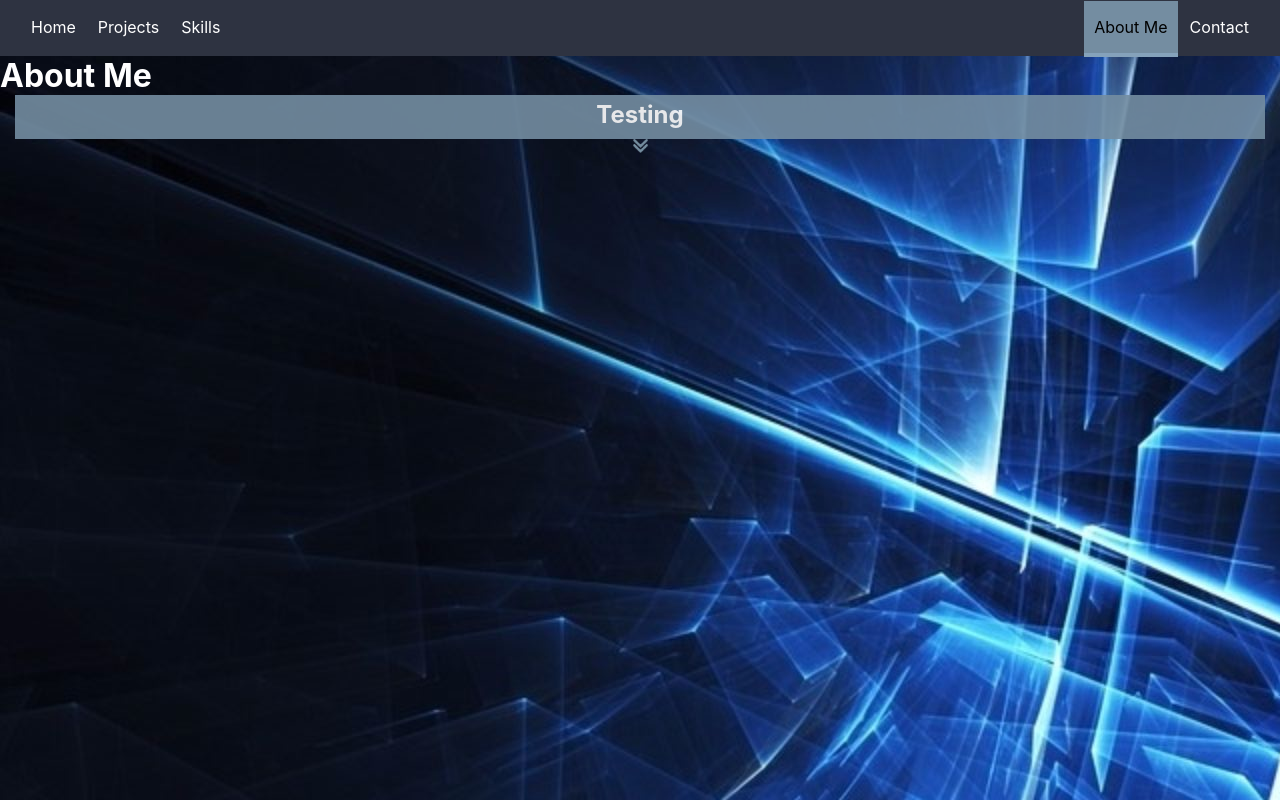
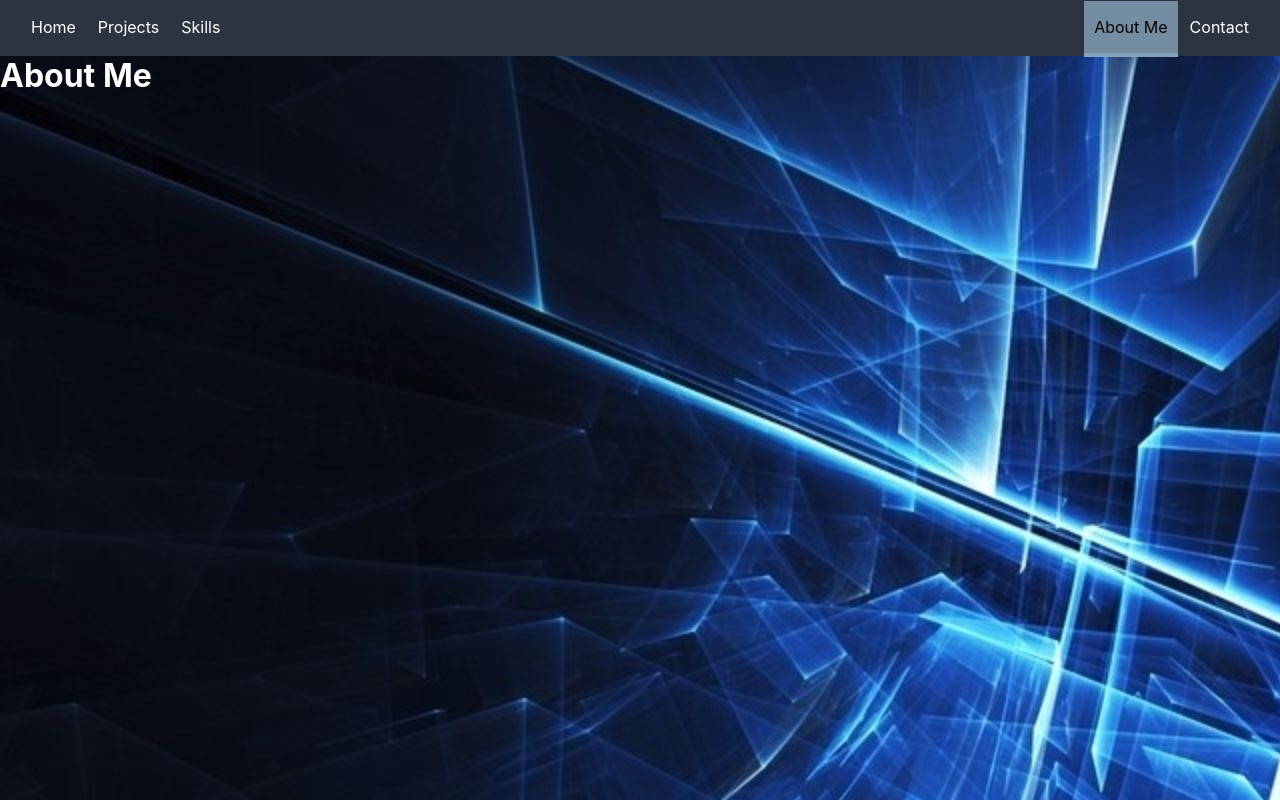
Before and after one commit to Kwarn/portfolio, a React (Create React App) app: page /aboutme in a window 1280 px wide. Built offline with nearby package versions, Linux system fonts and the light colour scheme.

Commit message:
file/folder structure updated to reflect components/containers changes

```diff
--- a/src/components/AboutMe/AboutMe.js
+++ b/src/components/AboutMe/AboutMe.js
@@ -1,22 +1,10 @@
 import React from 'react'
 import classes from './AboutMe.module.css'
-import FullProject from '../../containers/Ui/DrawContent/DrawContent'
-import Draw from '../../containers/Ui/Draw'
 
 const AboutMe = props => {
-  const fullProject = (
-    <FullProject
-      projectId={'burgerBuilder'}
-      desc={'blah blah'}
-      lessons={'javascript, react'}
-      techStack={'techStack'}
-    />
-  )
-
   return (
     <div className={classes.AboutMe}>
       <h1>About Me</h1>
-      <Draw title="Testing" openDrawContent={fullProject} />
       <p></p>
     </div>
   )
--- a/src/containers/Ui/DrawContent/DrawContent.js
+++ b/src/components/DrawContent/DrawContent.js
@@ -1,12 +1,11 @@
 import React from 'react'
-import imageAssets from '../../../assets/assets'
+import imageAssets from '../../assets/assets'
 import classes from './DrawContent.module.css'
 
 const DrawContent = props => {
   const { isMouseOverDraw } = props
 
   let content = null
-  console.log(isMouseOverDraw)
 
   if (props.isProject) {
     content = (
--- a/src/containers/Projects/Project/Project.js
+++ b/src/components/Project/Project.js
@@ -1,6 +1,6 @@
 import React from 'react'
-import imageAssets from '../../../assets/assets'
-import Draw from '../../Ui/Draw'
+import imageAssets from '../../assets/assets'
+import Draw from '../../containers/Draw/Draw'
 import classes from './Project.module.css'
 
 const Project = props => {
--- a/src/containers/Ui/Draw.js
+++ b/src/containers/Draw/Draw.js
@@ -1,6 +1,6 @@
 import React, { useState } from 'react'
 import imageAssets from '../../assets/assets'
-import DrawContent from './DrawContent/DrawContent'
+import DrawContent from '../../components/DrawContent/DrawContent'
 import classes from './Draw.module.css'
 
 const Draw = props => {
--- a/src/containers/Projects/Projects.js
+++ b/src/containers/Projects/Projects.js
@@ -1,6 +1,6 @@
 import React from 'react'
 import { connect } from 'react-redux'
-import Project from './Project/Project'
+import Project from '../../components/Project/Project'
 import * as actions from '../../store/actions/index'
 
 const Projects = props => {
```
Also changed, not shown: src/components/DrawContent/DrawContent.module.css (renamed from src/containers/Ui/DrawContent/DrawContent.module.css), src/components/Project/Project.module.css (renamed from src/containers/Projects/Project/Project.module.css), src/containers/Draw/Draw.module.css (renamed from src/containers/Ui/Draw.module.css).
